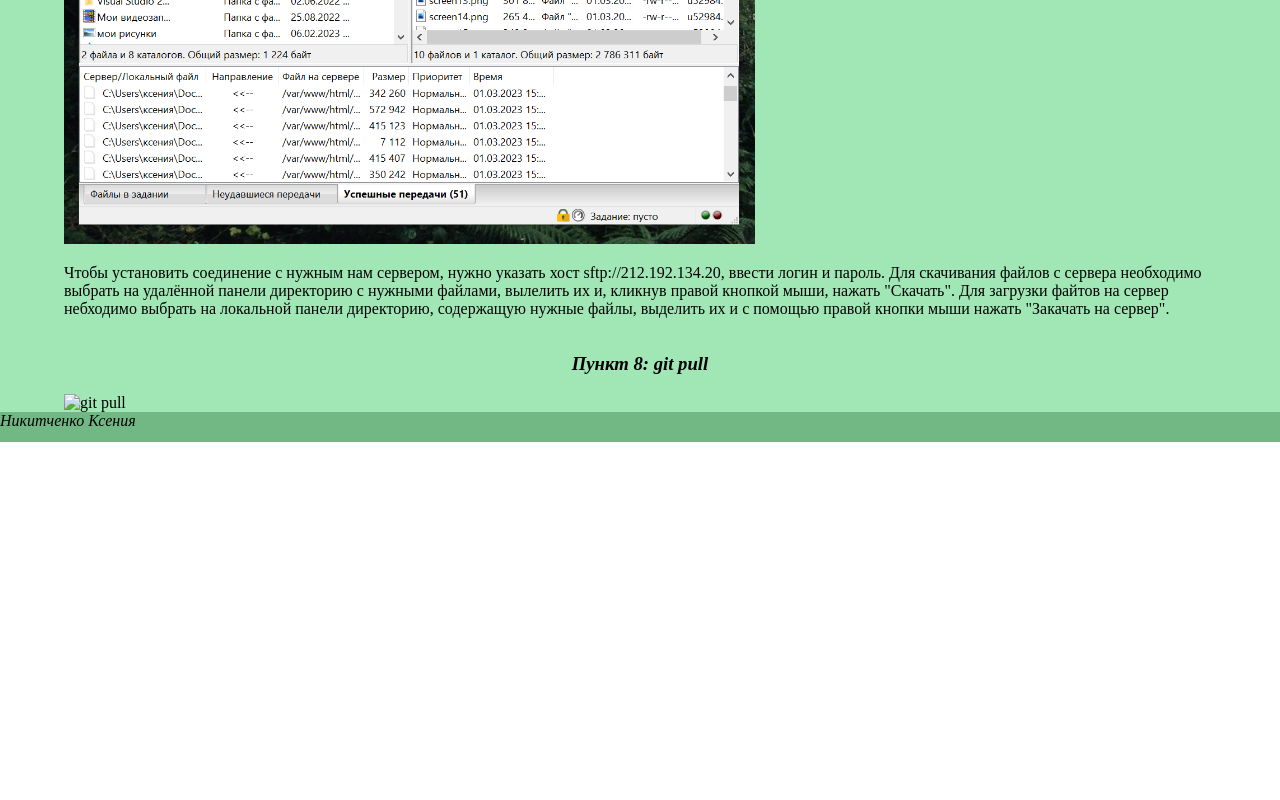
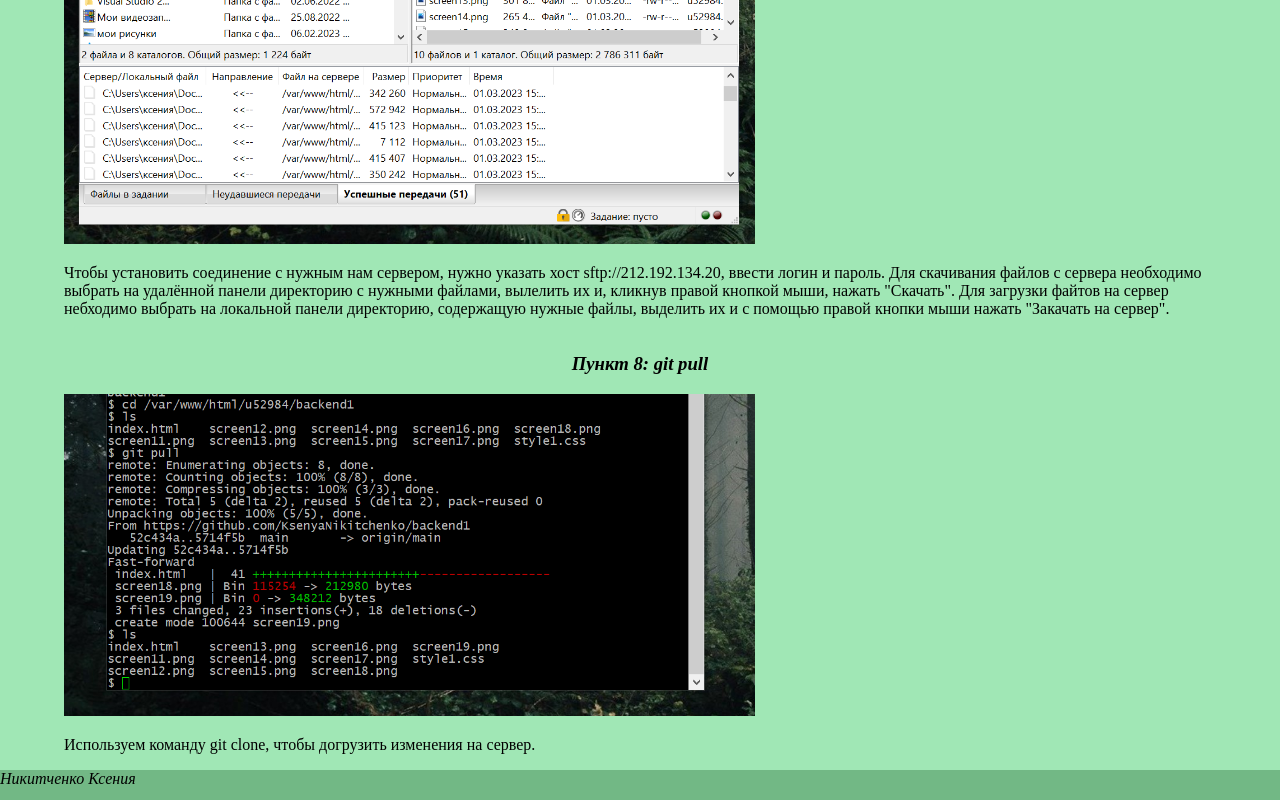
Before and after one commit to KsenyaNikitchenko/backend1, a plain HTML site: page index.html in a window 1280 px wide. Shown: the part 4433-5233 px from the top of the page. Before the commit the page ends 4875 px from the top, so only its background shows below. Drawn offline with Linux system fonts and the light colour scheme.

Commit message:
Пункт 8

```diff
--- a/index.html
+++ b/index.html
@@ -93,7 +93,8 @@
     </div>
     <div>
         <h3>Пункт 8: git pull</h3>
-        <img src="" alt="git pull">
+        <img src="screen120.png" alt="git pull">
+        <p>Используем команду git clone, чтобы догрузить изменения на сервер.</p>
     </div>
     <footer>
         Никитченко Ксения
```
Also changed, not shown: screen120.png (added).
